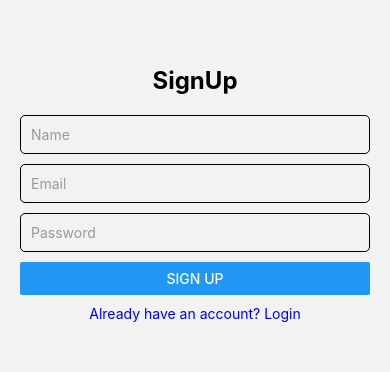
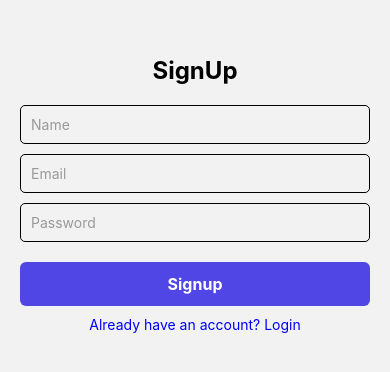
Before and after one commit to irahulchaurasiya/Car-Rental-MVP, a React Native app: screen /Signup in a window 390 px wide. Shown: the part 228-600 px from the top of the page. Built offline with nearby package versions, Linux system fonts and the light colour scheme; what react-native-mmkv would draw is missing.

Commit message:
feat: add mock api call while signup and login

```diff
--- /dev/null
+++ b/src/components/button.tsx
@@ -0,0 +1,51 @@
+import React, { useState } from 'react';
+import { TouchableOpacity, Text, StyleSheet, ViewStyle, TextStyle } from 'react-native';
+
+interface CustomButtonProps {
+  text: string;
+  onPress: () => void;
+  style?: ViewStyle;
+  textStyle?: TextStyle;
+}
+
+const CustomButton: React.FC<CustomButtonProps> = ({ text, onPress, style, textStyle }) => {
+  const [disabled, setDisabled] = useState(false);
+
+  const handlePress = () => {
+    setDisabled(true);  // disable immediately
+    onPress();
+  };
+
+  return (
+    <TouchableOpacity
+      style={[styles.button, style, disabled && styles.disabledButton]}
+      onPress={handlePress}
+      disabled={disabled}
+      activeOpacity={0.7}
+    >
+      <Text style={[styles.buttonText, textStyle]}>
+        {disabled ? `${text}...` : text}
+      </Text>
+    </TouchableOpacity>
+  );
+};
+
+export default CustomButton;
+
+const styles = StyleSheet.create({
+  button: {
+    backgroundColor: '#4f46e5',
+    paddingVertical: 12,
+    borderRadius: 6,
+    alignItems: 'center',
+    marginTop: 10,
+  },
+  disabledButton: {
+    backgroundColor: '#a5b4fc',
+  },
+  buttonText: {
+    color: 'white',
+    fontWeight: 'bold',
+    fontSize: 16,
+  },
+});
--- a/src/screens/loginScreen.tsx
+++ b/src/screens/loginScreen.tsx
@@ -1,10 +1,12 @@
-import { Button, StyleSheet, Text, TextInput, View } from 'react-native'
+import { StyleSheet, Text, TextInput, View } from 'react-native'
 import { Formik } from 'formik'
 import React from 'react'
 import loginData from '../mocks/login.json'
 import { useDispatch } from 'react-redux'
 import { storage } from '../services/storage'
 import * as Yup from 'yup'
+import { api } from '../services/api'
+import CustomButton from '../components/button'
 
 const LoginScreen = ({ navigation }: any) => {
 
@@ -15,14 +17,28 @@ const LoginScreen = ({ navigation }: any) => {
         password: Yup.string().required('Required'),
     })
 
-    const handleLogin = (values: any) => {
-        console.log("login data:", loginData);
+    const handleLogin = async (values: any) => {
+        try {
+          console.log("login data:", loginData);
+          // Simulate Mock API call
+          const response = await api.login();
+          console.log("API response:", response);
 
-        // update redux state and session storage
-        dispatch({ type: 'auth/login', payload: { email: values.email, password: values.password } });
-        storage.set('auth', JSON.stringify({ email: values.email, password: values.password }));
-        console.log('login successful:', values.email, values.password);
-    }
+          // update redux state
+          dispatch({ type: 'auth/login', payload: { email: values.email, password: values.password } });
+
+          // save session in mmkv
+          storage.set(
+            'auth',
+            JSON.stringify({ email: values.email, password: values.password})
+          );
+
+          console.log('Login successful:', values.email, values.password);
+        } catch (error) {
+          console.error('Login error:', error);
+        }
+      };
+
 
     return (
         <View style={styles.container}>
@@ -52,7 +68,8 @@ const LoginScreen = ({ navigation }: any) => {
                             secureTextEntry />
                         {touched.password && errors.password && <Text style={styles.error}>{errors.password}</Text>}
 
-                        <Button title='Login' onPress={handleSubmit} />
+                       <CustomButton text="Login" onPress={handleSubmit} />
+
 
                         <Text style={styles.signupText} onPress={() => navigation.navigate('Signup')}>Don't have an account? Sign Up</Text>
                     </>
--- a/src/screens/signupScreen.tsx
+++ b/src/screens/signupScreen.tsx
@@ -1,10 +1,12 @@
-import { StyleSheet, Text, View, TextInput, Button } from 'react-native'
+import { StyleSheet, Text, View, TextInput } from 'react-native'
 import React from 'react'
 import { Formik } from 'formik'
 import * as Yup from 'yup';
 import { storage } from '../services/storage';
 import { useDispatch } from 'react-redux';
 import signupData from '../mocks/signup.json'
+import { api } from '../services/api';
+import CustomButton from '../components/button';
 
 const SignupScreen = ({ navigation }: any) => {
 
@@ -16,11 +18,25 @@ const SignupScreen = ({ navigation }: any) => {
         password: Yup.string().required('Required'),
     })
 
-    const handleSignup = (values: any) => {
-        console.log('signup data:', signupData);
-        dispatch({ type: 'auth/login', payload: { user: { name: values.name, email: values.email } } });
-        storage.set('auth', JSON.stringify({ user: { name: values.name, email: values.email } }));
-        console.log('signup successfull:', values);
+    const handleSignup = async (values: any) => {
+        try {
+
+            console.log('signup data:', signupData);
+
+            // Simulate Mock API call
+            const response = await api.signup();
+            console.log("API response:", response);
+
+            // update redux state
+            dispatch({ type: 'auth/login', payload: { user: { name: values.name, email: values.email } } });
+
+            // save session in mmkv
+            storage.set('auth', JSON.stringify({ user: { name: values.name, email: values.email } }));
+
+            console.log('signup successfull:', values);
+        } catch (error) {
+            console.error('Signup error:', error);
+        }
     }
 
     return (
@@ -64,7 +80,7 @@ const SignupScreen = ({ navigation }: any) => {
                         />
                         {touched.password && errors.password && <Text style={styles.error}>{errors.password}</Text>}
 
-                        <Button title='Sign Up' onPress={handleSubmit} />
+                        <CustomButton text="Signup" onPress={handleSubmit} />
 
                         <Text style={styles.loginText} onPress={() => navigation.navigate('Login')}>Already have an account? Login</Text>
                     </>
@@ -77,8 +93,8 @@ const SignupScreen = ({ navigation }: any) => {
 export default SignupScreen
 
 const styles = StyleSheet.create({
-    container: { flex: 1, padding: 20, justifyContent: 'center'},
-    title: { fontSize: 24, fontWeight: 'bold', marginBottom: 20, textAlign: 'center'},
+    container: { flex: 1, padding: 20, justifyContent: 'center' },
+    title: { fontSize: 24, fontWeight: 'bold', marginBottom: 20, textAlign: 'center' },
     input: { borderWidth: 1, padding: 10, marginBottom: 10, borderRadius: 5, color: 'black' },
     error: { color: 'red', marginBottom: 10 },
     loginText: { color: 'blue', marginTop: 10, textAlign: 'center' },
--- a/src/services/api.ts
+++ b/src/services/api.ts
@@ -1,7 +1,20 @@
+// export const api = {
+//     login: async () => Promise.resolve(require("../mocks/login.json")),
+//     signup: async () => Promise.resolve(require("../mocks/signup.json")),
+//     getCars: async () => Promise.resolve(require("../mocks/cars.json")),
+//     getLocations: async () => Promise.resolve(require("../mocks/locations.json")),
+//     getBookings: async () => Promise.resolve(require("../mocks/bookings.json")),
+//   };
+
+const delay = (ms: number) => new Promise<void>(res => setTimeout(res, ms));
+
 export const api = {
-    login: async () => Promise.resolve(require("../mocks/login.json")),
-    signup: async () => Promise.resolve(require("../mocks/signup.json")),
-    getCars: async () => Promise.resolve(require("../mocks/cars.json")),
-    getLocations: async () => Promise.resolve(require("../mocks/locations.json")),
-    getBookings: async () => Promise.resolve(require("../mocks/bookings.json")),
-  };
+  login: async () => {
+    await delay(3000);
+    return require("../mocks/login.json");
+  },
+  signup: async () => {
+    await delay(3000);
+    return require("../mocks/signup.json");
+  }
+};
```
